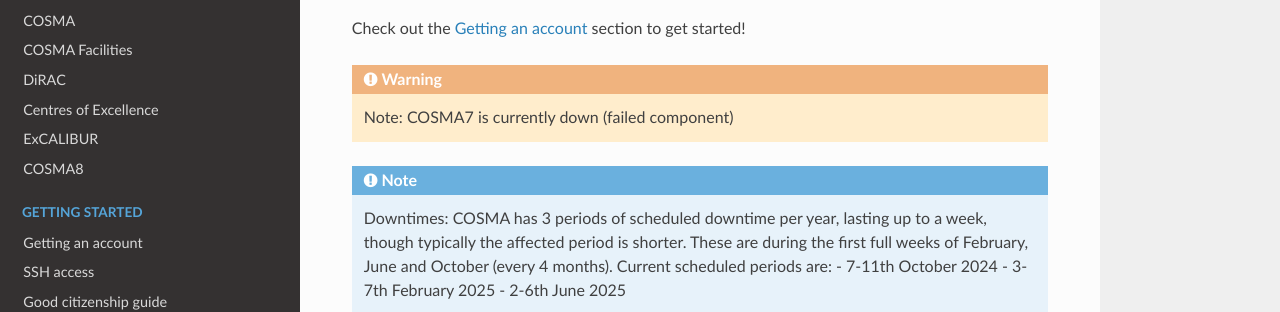
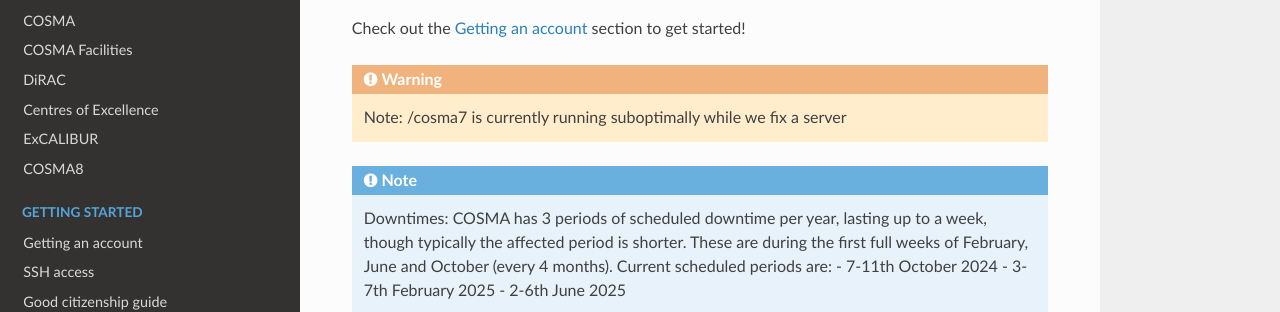
Before and after one commit to agb32/cosmadoc, a Sphinx documentation site: the page built from docs/source/index.rst, in a window 1280 px wide and 900 px high. Shown: the part 263-575 px from the top of the window. Built offline with Sphinx 7.4.7 and the Read the Docs theme 2.0.0, drawn with Linux system fonts in a browser that asks for light colours.

Commit message:
status-updated

```diff
--- a/docs/source/index.rst
+++ b/docs/source/index.rst
@@ -10,7 +10,7 @@
 
 .. warning::
 
-   Note: COSMA7 is currently down (failed component)
+   Note: /cosma7 is currently running suboptimally while we fix a server
 
 .. note::
 
```
